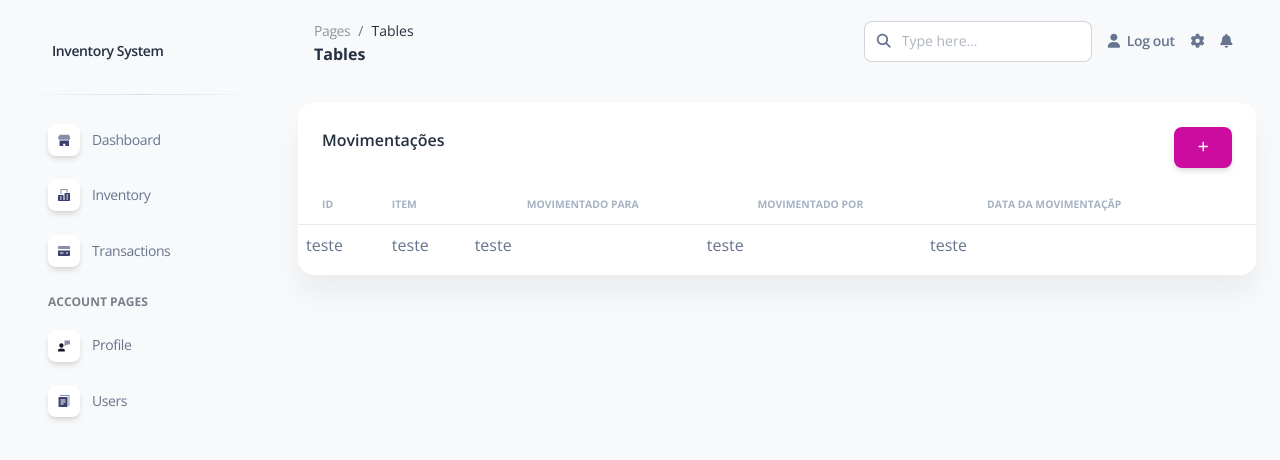
After one commit to raycaroline12/inventory-system, a Django app: template inventorysystem/inventory/templates/transactions.html in a window 1280 px wide. The commit adds this page. Shown: the top 460 px of the page. Run offline with Django 3.2, Linux system fonts and the light colour scheme; the template is opened without the code that fills it, so the values that code supplies are empty; some libraries are stand-ins or nearby versions.

Commit message:
transactions updated

```diff
--- a/inventorysystem/accounts/views.py
+++ b/inventorysystem/accounts/views.py
@@ -11,7 +11,7 @@ def register(response):
 	    if form.is_valid():
 	        form.save()
 
-	    return redirect("/home")
+	    return redirect("/inventory")
     else:
 	    form = RegisterForm()
 
--- a/inventorysystem/inventory/templates/base.html
+++ b/inventorysystem/inventory/templates/base.html
@@ -88,11 +88,11 @@
                 </g>
               </svg>
             </div>
-            <span class="nav-link-text ms-1">Tables</span>
+            <span class="nav-link-text ms-1">Inventory</span>
           </a>
         </li>
         <li class="nav-item">
-          <a class="nav-link  " href="#">
+          <a class="nav-link  " href="{% url 'transactions' %}">
             <div class="icon icon-shape icon-sm shadow border-radius-md bg-white text-center me-2 d-flex align-items-center justify-content-center">
               <svg width="12px" height="12px" viewBox="0 0 43 36" version="1.1" xmlns="http://www.w3.org/2000/svg" xmlns:xlink="http://www.w3.org/1999/xlink">
                 <title>credit-card</title>
--- /dev/null
+++ b/inventorysystem/inventory/templates/transactions.html
@@ -0,0 +1,50 @@
+{% extends "base.html" %}
+{% load crispy_forms_tags %}
+
+{% block content %}
+<div class="container-fluid py-4">
+  <div class="row">
+    <div class="col-12">
+      <div class="card mb-4">
+        <div class="card-header pb-0">
+          <div class="row">
+            <div class="col">
+              <h6>Movimentações</h6>
+            </div>
+            <div class="col d-flex justify-content-end">
+            <a href="{% url 'transaction/register' %}" class="btn btn-icon btn-2 btn-primary" type="button">
+                <i class="fas fa-plus"></i>
+            </a>
+            </div>
+          </div>
+        </div>
+        <div class="card-body px-0 pt-0 pb-2">
+          <div class="table-responsive p-0">
+            <table class="table align-items-center mb-0">
+              <thead>
+                <tr>
+                  <th class="text-uppercase text-secondary text-xxs font-weight-bolder opacity-7">ID</th>
+                  <th class="text-uppercase text-secondary text-xxs font-weight-bolder opacity-7 ps-2">Item</th>
+                  <th class="text-center text-uppercase text-secondary text-xxs font-weight-bolder opacity-7">Movimentado para</th>
+                  <th class="text-center text-uppercase text-secondary text-xxs font-weight-bolder opacity-7">Movimentado por</th>
+                  <th class="text-center text-uppercase text-secondary text-xxs font-weight-bolder opacity-7">Data da Movimentaçãp</th>
+                  <th class="text-secondary opacity-7"></th>
+                </tr>
+              </thead>
+              <tbody>
+                <tr>
+                  <td>teste</td>
+                  <td>teste</td>
+                  <td>teste</td>
+                  <td>teste</td>
+                  <td>teste</td>
+                </tr>
+              </tbody>
+            </table>
+          </div>
+        </div>
+      </div>
+    </div>
+  </div>
+ </div>
+  {% endblock %}
--- a/inventorysystem/inventory/urls.py
+++ b/inventorysystem/inventory/urls.py
@@ -3,4 +3,6 @@ from . import views
 
 urlpatterns = [
     path('inventory', views.inventory, name='inventory'),
+    path('transactions', views.transactions, name='transactions'),
+    path('transaction/register', views.register_transaction, name='transaction/register')
 ]
--- a/inventorysystem/inventorysystem/urls.py
+++ b/inventorysystem/inventorysystem/urls.py
@@ -19,6 +19,8 @@ from django.urls import include, path
 urlpatterns = [
     path('admin/', admin.site.urls),
     path('', include('inventory.urls')),
+    path('', include('inventory.urls')),
+    path('', include('inventory.urls')),
     path('', include('dashboard.urls')),
     path('', include('accounts.urls')),
     path('', include('accounts.urls')),
```
Also changed, not shown: inventorysystem/inventory/models.py (+14 -0 lines), inventorysystem/inventory/templates/register_transaction.html (added, +31 -0 lines), inventorysystem/inventory/views.py (+21 -2 lines), inventorysystem/requirements.txt (+7 -3 lines), inventorysystem/inventory/migrations/0001_initial.py.
